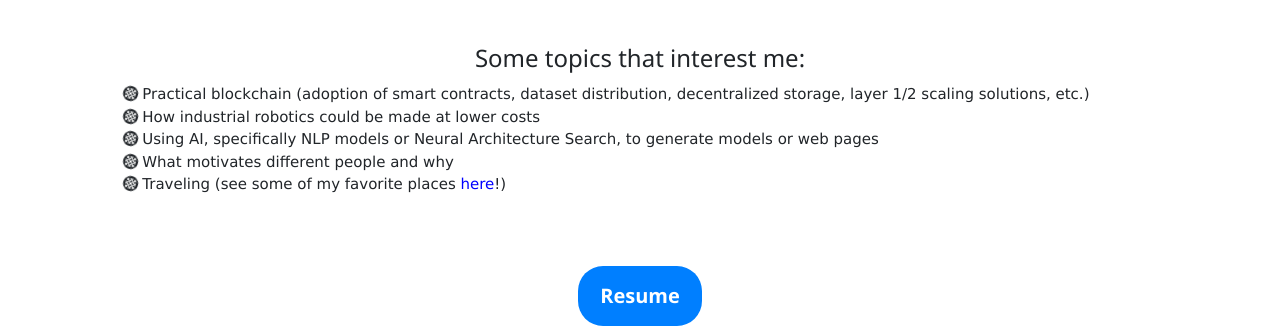
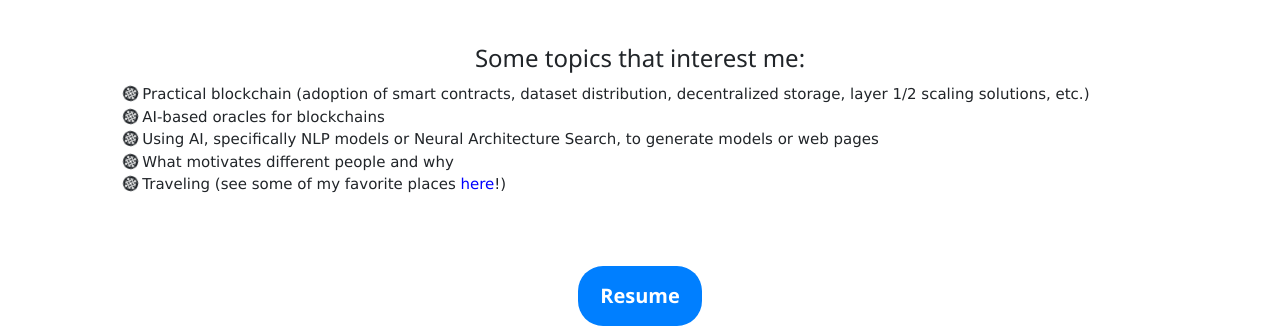
Before and after one commit to beauhodes/beauhodes.github.io, a Jekyll site: the page built from index.html, in a window 1280 px wide. Shown: the part 243-571 px from the top of the page. Built offline with Jekyll 4.4.1, drawn with Linux system fonts in a browser that asks for light colours; nearby versions of some CDN libraries.

Commit message:
Update index.html

```diff
--- a/index.html
+++ b/index.html
@@ -11,7 +11,7 @@
 <div class="p">
 <ul class="fa-ul">
   <li><i class="fas fa-stroopwafel fa-spin"></i> Practical blockchain (adoption of smart contracts, dataset distribution, decentralized storage, layer 1/2 scaling solutions, etc.)</li>
-  <li><i class="fas fa-stroopwafel fa-spin"></i> How industrial robotics could be made at lower costs</li>
+  <li><i class="fas fa-stroopwafel fa-spin"></i> AI-based oracles for blockchains</li>
   <li><i class="fas fa-stroopwafel fa-spin"></i> Using AI, specifically NLP models or Neural Architecture Search, to generate models or web pages</li>
   <li><i class="fas fa-stroopwafel fa-spin"></i> What motivates different people and why</li>
   <li><i class="fas fa-stroopwafel fa-spin"></i> Traveling (see some of my favorite places <a href="/gallery" style="color: blue;">here</a>!)</li>
```
